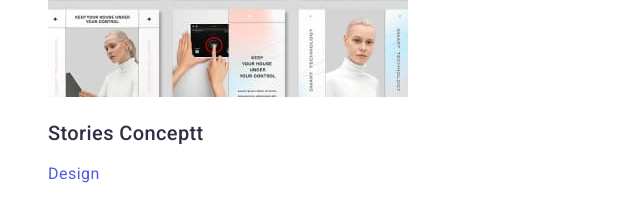
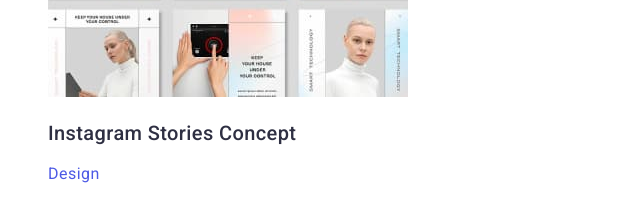
Before and after one commit to olehpetrovasyliev/goit-markup-hw-02, a plain HTML site: page portfolio.html in a window 1280 px wide. Shown: the part 3069-3266 px from the top of the page, without its empty margins (0-640 px from the left). Drawn offline with Linux system fonts and the light colour scheme.

Commit message:
Update portfolio.html

```diff
--- a/portfolio.html
+++ b/portfolio.html
@@ -147,7 +147,7 @@
                 width="360"
                 height="300"
               />
-              <h2 class="work-header">Stories Conceptt</h2>
+              <h2 class="work-header">Instagram Stories Concept</h2>
               <p class="work-text">Design</p>
             </a>
           </li>
```
